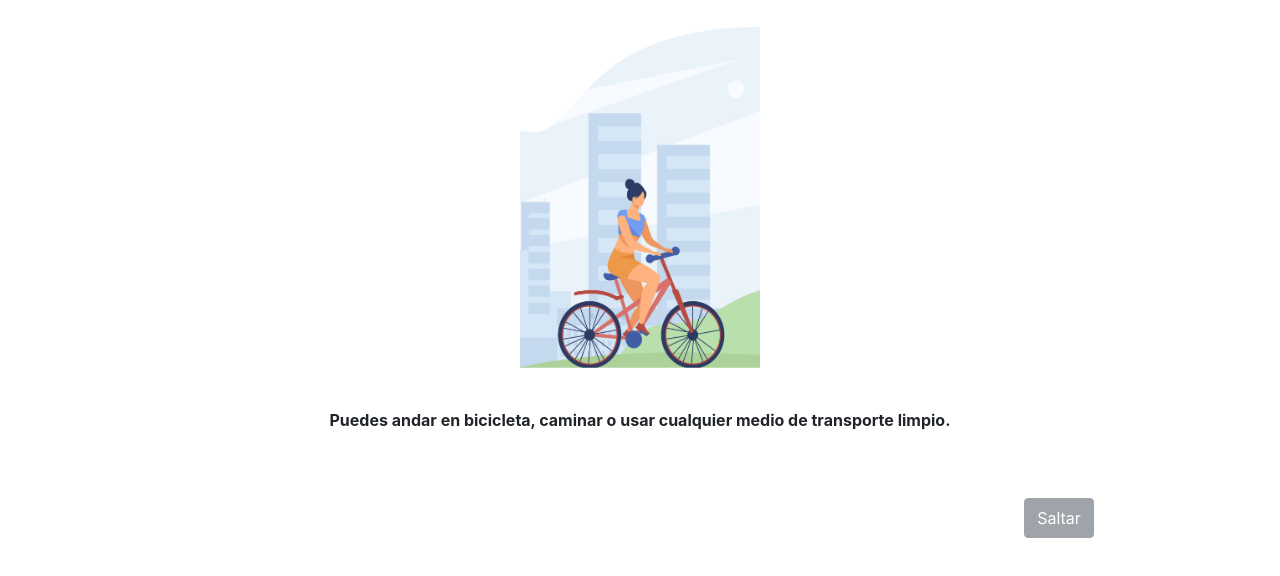
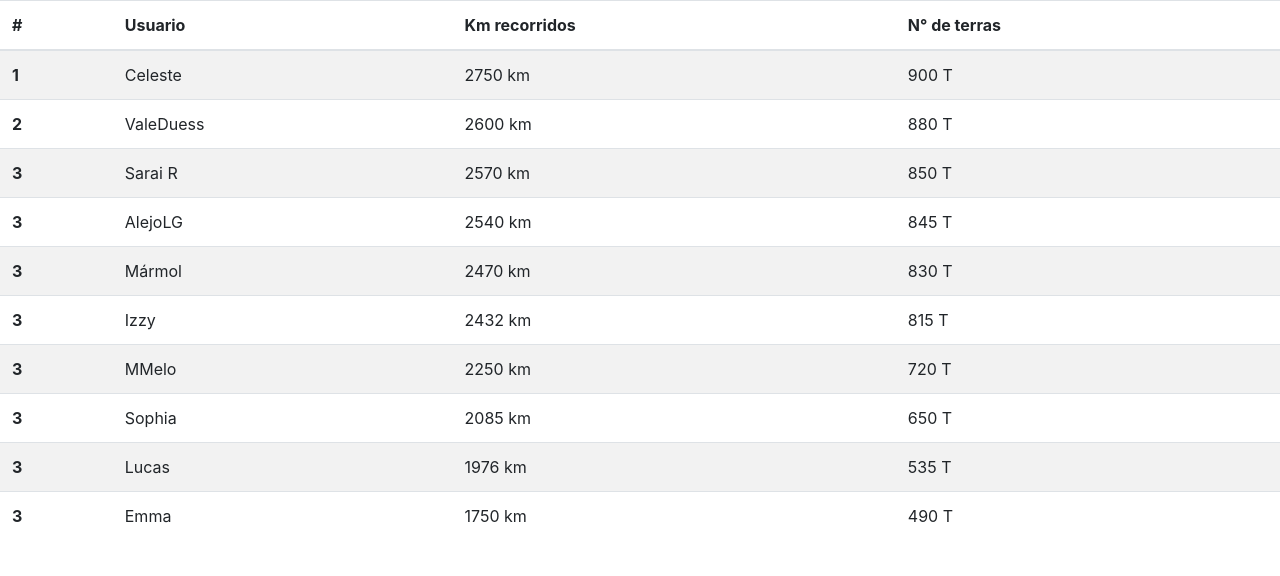
Before and after one commit to saraires/Equipo1_JL_PPI2020, a React (Create React App) app in the folder frontend/: page / in a window 1280 px wide. Shown: the top 576 px of the page. Built offline with nearby package versions, Linux system fonts and the light colour scheme.

Commit message:
se agregó el ranking

```diff
--- /dev/null
+++ b/frontend/src/components/Ranking.jsx
@@ -0,0 +1,83 @@
+import React from 'react';
+
+
+
+export default function Ranking(){
+    return(
+        <div>
+            <table className="table table-striped">
+  <thead>
+    <tr>
+      <th scope="col">#</th>
+      <th scope="col">Usuario</th>
+      <th scope="col">Km recorridos</th>
+      <th scope="col">N° de terras</th>
+    </tr>
+  </thead>
+  <tbody>
+    <tr>
+      <th scope="row">1</th>
+      <td>Celeste</td>
+      <td>2750 km</td>
+      <td>900 T</td>
+    </tr>
+    <tr>
+      <th scope="row">2</th>
+      <td>ValeDuess</td>
+      <td>2600 km</td>
+      <td>880 T</td>
+    </tr>
+    <tr>
+      <th scope="row">3</th>
+      <td>Sarai R</td>
+      <td>2570 km</td>
+      <td>850 T</td>
+    </tr>
+    <tr>
+      <th scope="row">3</th>
+      <td>AlejoLG</td>
+      <td>2540 km</td>
+      <td>845 T</td>
+    </tr>
+    <tr>
+      <th scope="row">3</th>
+      <td>Mármol</td>
+      <td>2470 km</td>
+      <td>830 T</td>
+    </tr>
+    <tr>
+      <th scope="row">3</th>
+      <td>Izzy</td>
+      <td>2432 km</td>
+      <td>815 T</td>
+    </tr>
+    <tr>
+      <th scope="row">3</th>
+      <td>MMelo</td>
+      <td>2250 km</td>
+      <td>720 T</td>
+    </tr>
+    <tr>
+      <th scope="row">3</th>
+      <td>Sophia</td>
+      <td>2085 km</td>
+      <td>650 T</td>
+    </tr>
+    <tr>
+      <th scope="row">3</th>
+      <td>Lucas</td>
+      <td>1976 km</td>
+      <td>535 T</td>
+    </tr>
+    <tr>
+      <th scope="row">3</th>
+      <td>Emma</td>
+      <td>1750 km</td>
+      <td>490 T</td>
+    </tr>
+  </tbody>
+</table>
+
+        </div>
+    );
+}
--- a/frontend/src/index.js
+++ b/frontend/src/index.js
@@ -1,6 +1,6 @@
 import React from 'react';
 import ReactDOM from 'react-dom';
-import App from '../src/pages/Introduccion';
+import App from '../src/pages/App';
 //Bootstrap
 import 'bootstrap/dist/css/bootstrap.min.css';
 //JQuery
--- a/frontend/src/pages/App.js
+++ b/frontend/src/pages/App.js
@@ -1,16 +1,10 @@
 import React from 'react';
-import InfoUser from '../components/CuentaUser';
-import Config from '../components/Config';
-import Historial from '../components/Historial';
-import MenuPremios from '../components/MenuPremios';
-import styles from '../components/styles.css';
-
+import Ranking from '../components/Ranking';
 
 function App() {
   return (
     <div className="App">
-      <MenuPremios/>
-      <Historial/>
+  <Ranking/>
       </div>
   );
 }
```
Also changed, not shown: frontend/src/components/Carrito.jsx (+26 -1 lines).
